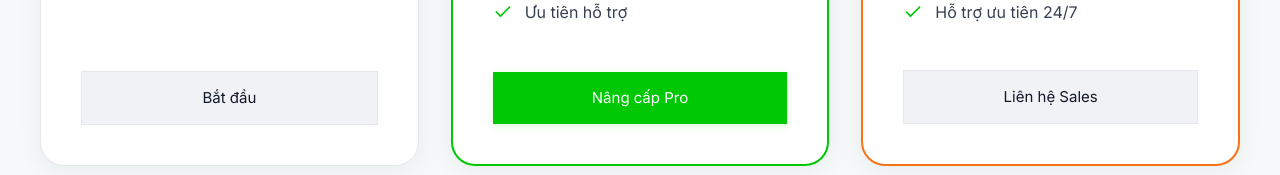
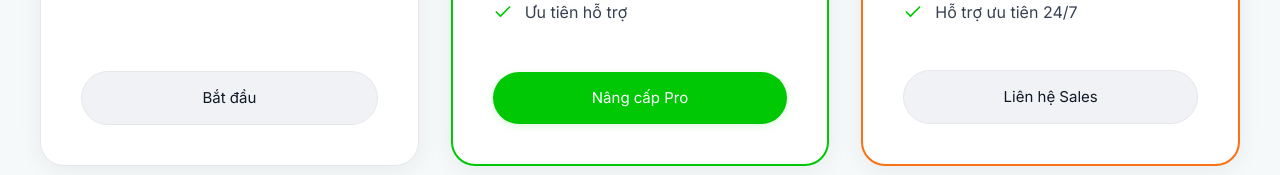
Before and after one commit to lephucchi/fese_hackathon, a Next.js app in the folder frontend/: page / in a window 1280 px wide. Shown: the part 3263-3438 px from the top of the page. Built offline with nearby package versions, Linux system fonts and the light colour scheme; no server answers.

Commit message:
Round pricing section buttons

```diff
--- a/frontend/src/components/landing/Pricing.tsx
+++ b/frontend/src/components/landing/Pricing.tsx
@@ -173,7 +173,8 @@ export function Pricing({ onGetStarted }: PricingProps) {
                     width: '100%',
                     padding: '14px',
                     fontSize: '15px',
-                    marginTop: 'auto'
+                    marginTop: 'auto',
+                    borderRadius: '9999px'
                   }}
                 >
                   {t(plan.ctaKey)}
```
